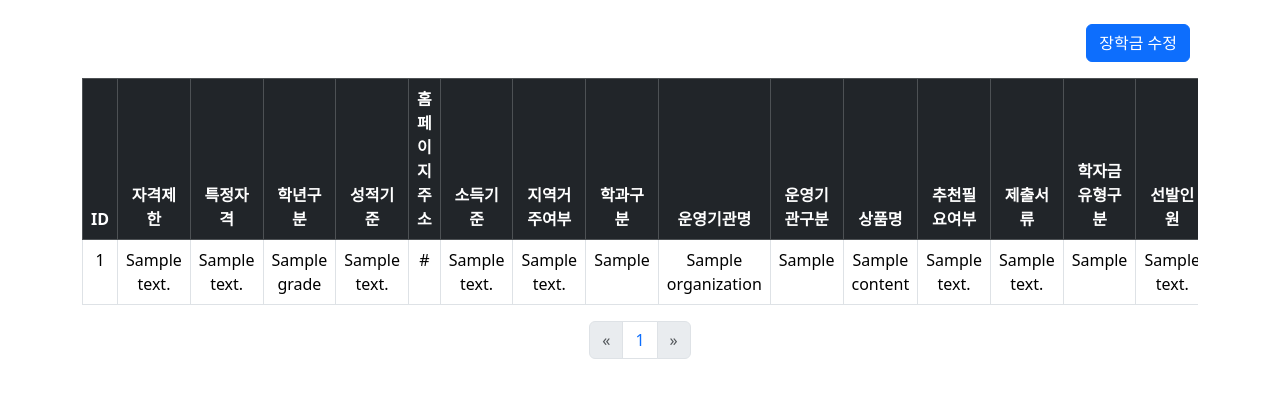
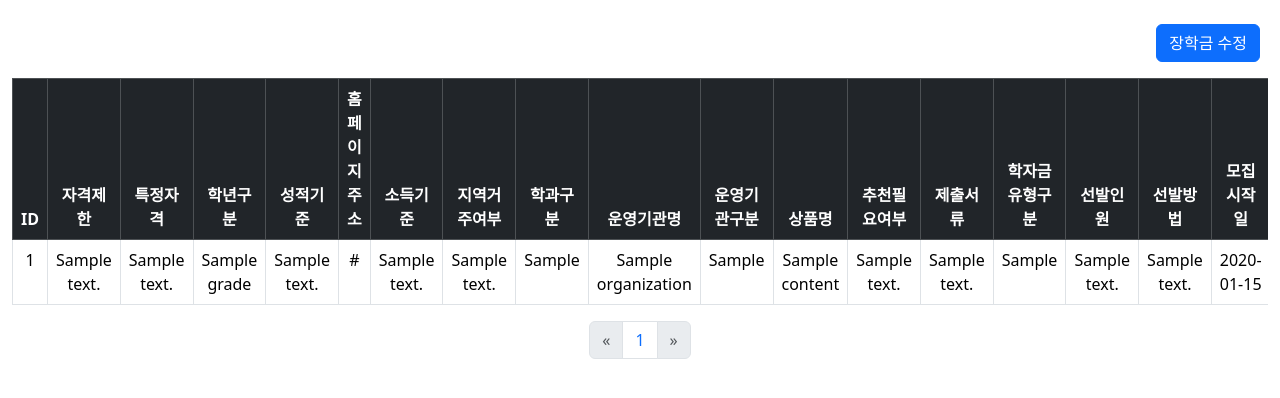
Before and after one commit to nuyh99/seoul-scholarship, a Spring app: page /list in a window 1280 px wide. Shown: the top 398 px of the page. Run offline with Thymeleaf, Linux system fonts and the light colour scheme; the template is opened without the code that fills it: most values are stand-ins (such as "Sample title", 1, 10 or a date in 2020); data that the repository does not hold is empty.

Commit message:
feat: 마진 제거

```diff
--- a/src/main/resources/templates/list.html
+++ b/src/main/resources/templates/list.html
@@ -17,7 +17,7 @@
 </head>
 <body>
 <th:block th:fragment="list">
-  <div class="container mt-4">
+  <div class="container-fluid mt-4">
     <div class="d-flex justify-content-end mb-3">
       <button type="button" class="btn btn-primary me-2" data-bs-toggle="modal" data-bs-target="#csvUploadModal">
         장학금 수정
--- a/src/main/resources/templates/main.html
+++ b/src/main/resources/templates/main.html
@@ -32,7 +32,7 @@
 </head>
 <body>
 <th:block th:fragment="main">
-  <div class="container mt-4">
+  <div class="container-fluid mt-4">
     <div class="main-content">
       <div class="card-group">
         <!-- 카드 1 -->
--- a/src/main/resources/templates/upload.html
+++ b/src/main/resources/templates/upload.html
@@ -12,7 +12,7 @@
 </head>
 <body>
 <th:block th:fragment="upload">
-  <div class="container mt-4">
+  <div class="container-fluid mt-4">
     <div class="d-flex justify-content-end mb-3">
       <button type="button" class="btn btn-primary me-2" data-bs-toggle="modal" data-bs-target="#csvUploadModal">
         CSV 업로드
```
